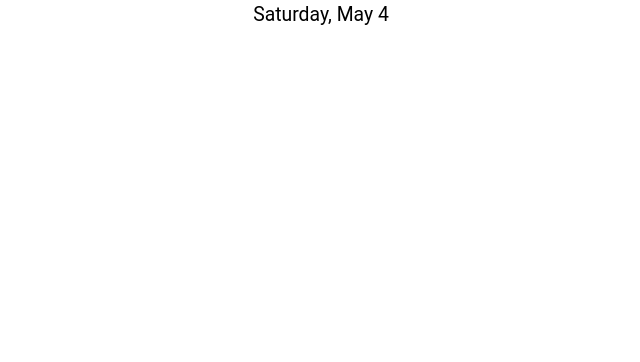
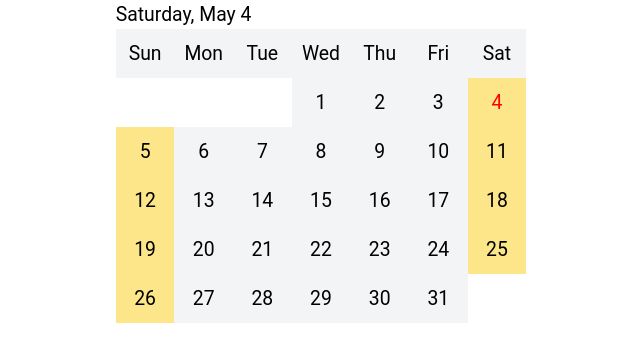
Before and after one commit to diazeddy/calendar, a React (Vite) app: page / in a window 1280 px wide. Shown: the top 362 px of the page, without its empty margins (319-959 px from the left). Built offline with nearby package versions, Linux system fonts and the light colour scheme.

Commit message:
complete dateview component

```diff
--- a/src/client/Calendar.tsx
+++ b/src/client/Calendar.tsx
@@ -1,5 +1,6 @@
 import Reac, { useState } from 'react';
 import CalendarHeader from './components/CalendarHeader';
+import ContentView from './components/ContentView';
 
 const Calendar: React.FC = () => {
     const [currentDate, setCurrentDate] = useState(new Date());
@@ -8,9 +9,34 @@ const Calendar: React.FC = () => {
     // State for storing notes
     const [notes, setNotes] = useState<{ [date: string]: string }>({});
 
+    const handleDateClick = (date: Date) => {
+        const dateString = date.toISOString().split('T')[0];
+        const newNotes = { ...notes };
+        if (!newNotes[dateString]) {
+            const newNote = prompt('Enter note for ' + dateString + ':');
+            if (newNote !== null) {
+                newNotes[dateString] = newNote;
+            }
+        } else {
+            const editNote = prompt('Edit note for ' + dateString + ':', newNotes[dateString]);
+            if (editNote === "") {
+                delete newNotes[dateString];
+            } else if (editNote !== null) {
+                newNotes[dateString] = editNote;
+            }
+        }
+        setNotes(newNotes);
+    }
+
     return (
         <div className="calendar">
             <CalendarHeader currentDate={currentDate} />
+            <ContentView
+                year={selectedYear}
+                month={selectedMonth}
+                holidays={[new Date()]}
+                onDateClick={handleDateClick}
+            />
         </div>
     );
 }
--- /dev/null
+++ b/src/client/components/ContentView.css
@@ -0,0 +1,43 @@
+/* styles.css */
+.content-view {
+  /* display: grid;
+  grid-template-columns: repeat(7, 1fr); */
+  gap: 5px;
+}
+
+.days {
+  display: grid;
+  grid-template-columns: repeat(7, 1fr);
+}
+
+.day {
+  text-align: center;
+  padding: 10px;
+  background-color: #f3f4f6;
+}
+
+.dates {
+  display: grid;
+  grid-template-columns: repeat(7, 1fr);
+}
+
+.day.inactive {
+  color: #d1d5db;
+}
+
+.day.holiday {
+  color: red;
+}
+
+.day.weekend {
+  background-color: #fde68a;
+}
+
+.day:hover {
+  background-color: #e5e7eb;
+  cursor: pointer;
+}
+
+.empty-day {
+  visibility: hidden;
+}
--- a/src/client/components/ContentView.tsx
+++ b/src/client/components/ContentView.tsx
@@ -0,0 +1,50 @@
+import React from 'react';
+import { format, isSameMonth, isWeekend, isSameDay } from 'date-fns';
+
+import './ContentView.css';
+
+const ContentView: React.FC<{ year: number, month: number, holidays: Date[], onDateClick: (date: Date) => void }> = ({ year, month, holidays, onDateClick }) => {
+    const totalDaysInMonth = new Date(year, month + 1, 0).getDate();
+    const firstDayOfMonth = new Date(year, month, 1).getDay();
+
+    const renderDays = () => {
+        const days = [];
+        for (let i = 0; i < firstDayOfMonth; i++) {
+            days.push(<div key={`empty-${i}`} className="empty-day"></div>);
+        }
+        for (let i = 1; i <= totalDaysInMonth; i++) {
+            const currentDate = new Date(year, month, i);
+            const isHoliday = holidays.some(holiday => isSameDay(holiday, currentDate));
+            const isActive = isSameMonth(currentDate, new Date(year, month));
+            const isWeekendDay = isWeekend(currentDate);
+
+            const dayClasses = `day ${isWeekendDay ? 'weekend' : ''} ${!isActive ? 'inactive' : ''} ${isHoliday ? 'holiday' : ''}`;
+
+            days.push(
+            <div key={`day-${i}`} className={dayClasses} onClick={() => isActive && onDateClick(currentDate)}>
+                {i}
+            </div>
+            );
+        }
+        return days;
+    };
+
+    return (
+        <div className="content-view">
+            <div className="days">
+            <div className="day">Sun</div>
+            <div className="day">Mon</div>
+            <div className="day">Tue</div>
+            <div className="day">Wed</div>
+            <div className="day">Thu</div>
+            <div className="day">Fri</div>
+            <div className="day">Sat</div>
+            </div>
+            <div className="dates">
+                {renderDays()}
+            </div>
+        </div>
+    );
+};
+
+export default ContentView;
```
Also changed, not shown: src/client/App.css (+0 -14 lines).
